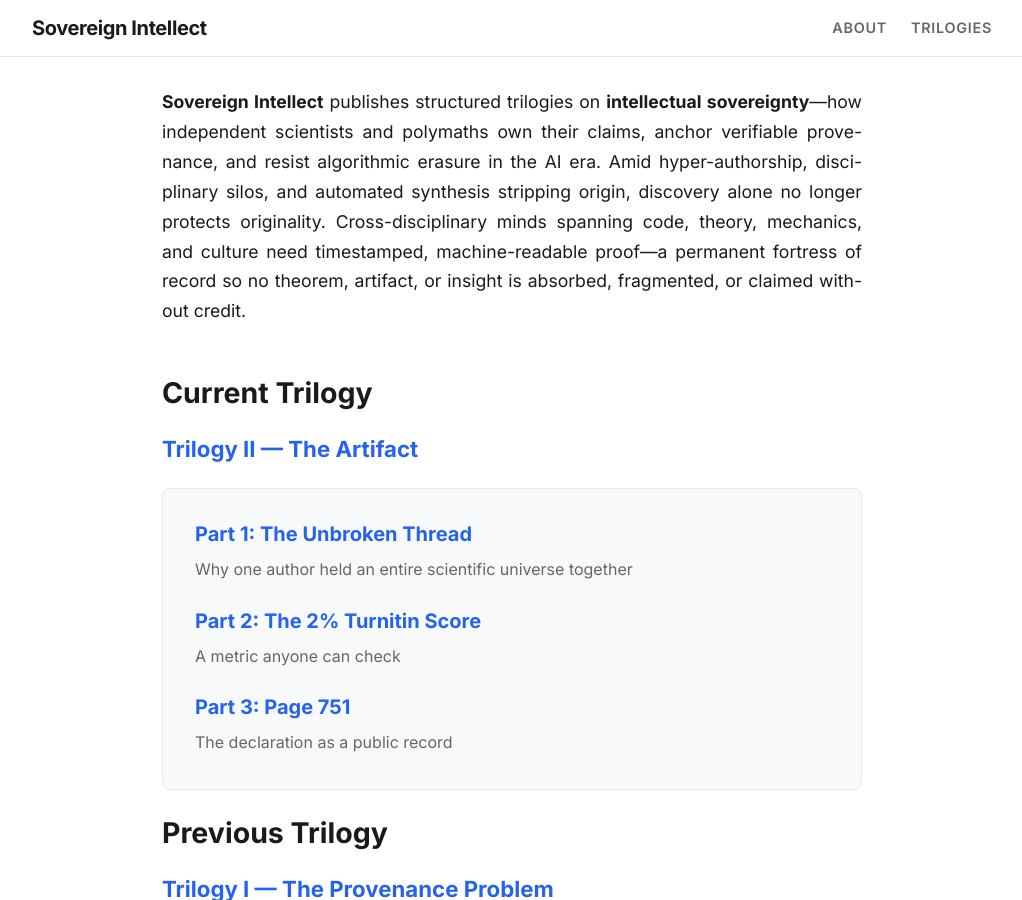
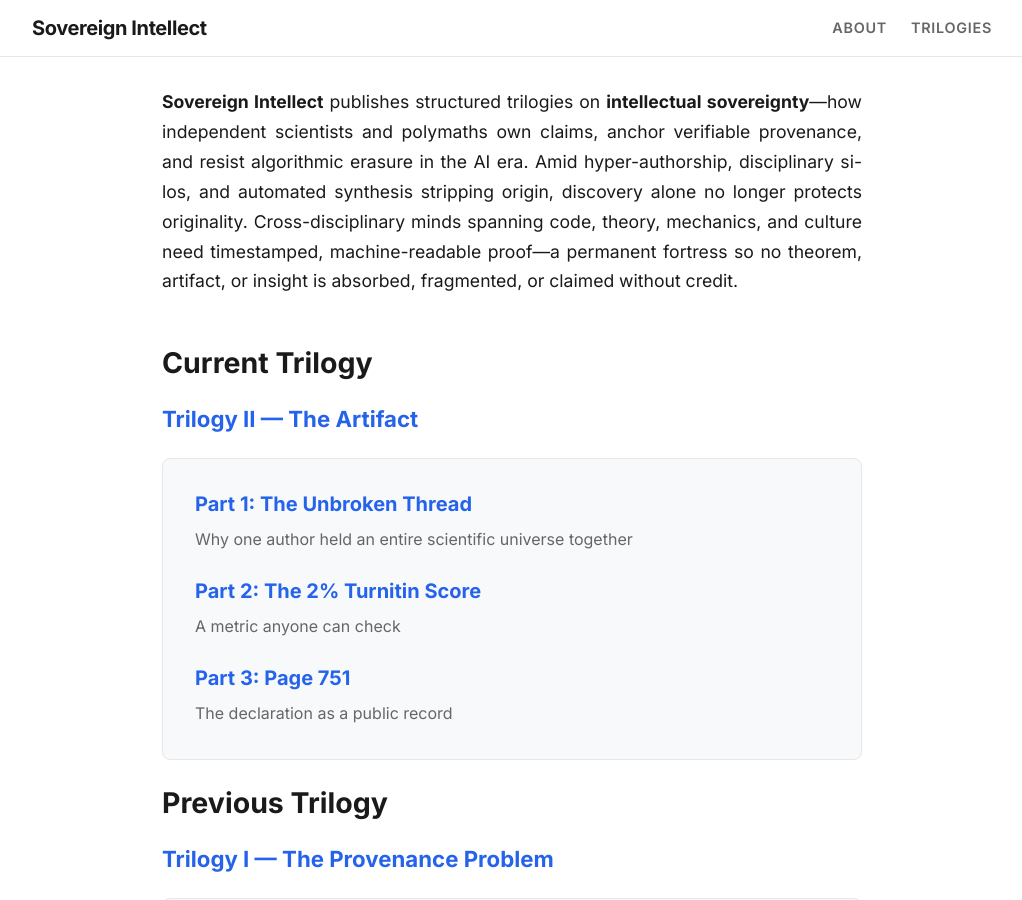
Before and after one commit to pravinkumar-ghodake/sovereign-intellect-blog, a Jekyll site: the page built from index.md, in a window 1280 px wide and 900 px high. Shown: the whole window, without its empty margins (128-1150 px from the left). Built offline with Jekyll 4.4.1, drawn with Linux system fonts in a browser that asks for light colours.

Commit message:
Update index.md

```diff
--- a/index.md
+++ b/index.md
@@ -3,7 +3,7 @@ layout: default
 ---
 
 <div align="justify" style="font-family: var(--font-ui); font-size: 1.1rem; line-height: 1.7; margin-bottom: 3rem;">
-<strong>Sovereign Intellect</strong> publishes structured trilogies on <strong>intellectual sovereignty</strong>—how independent scientists and polymaths own their claims, anchor verifiable provenance, and resist algorithmic erasure in the AI era. Amid hyper-authorship, disciplinary silos, and automated synthesis stripping origin, discovery alone no longer protects originality. Cross-disciplinary minds spanning code, theory, mechanics, and culture need timestamped, machine-readable proof—a permanent fortress of record so no theorem, artifact, or insight is absorbed, fragmented, or claimed without credit.
+<strong>Sovereign Intellect</strong> publishes structured trilogies on <strong>intellectual sovereignty</strong>—how independent scientists and polymaths own claims, anchor verifiable provenance, and resist algorithmic erasure in the AI era. Amid hyper-authorship, disciplinary silos, and automated synthesis stripping origin, discovery alone no longer protects originality. Cross-disciplinary minds spanning code, theory, mechanics, and culture need timestamped, machine-readable proof—a permanent fortress so no theorem, artifact, or insight is absorbed, fragmented, or claimed without credit.
 </div>
 
 
```
